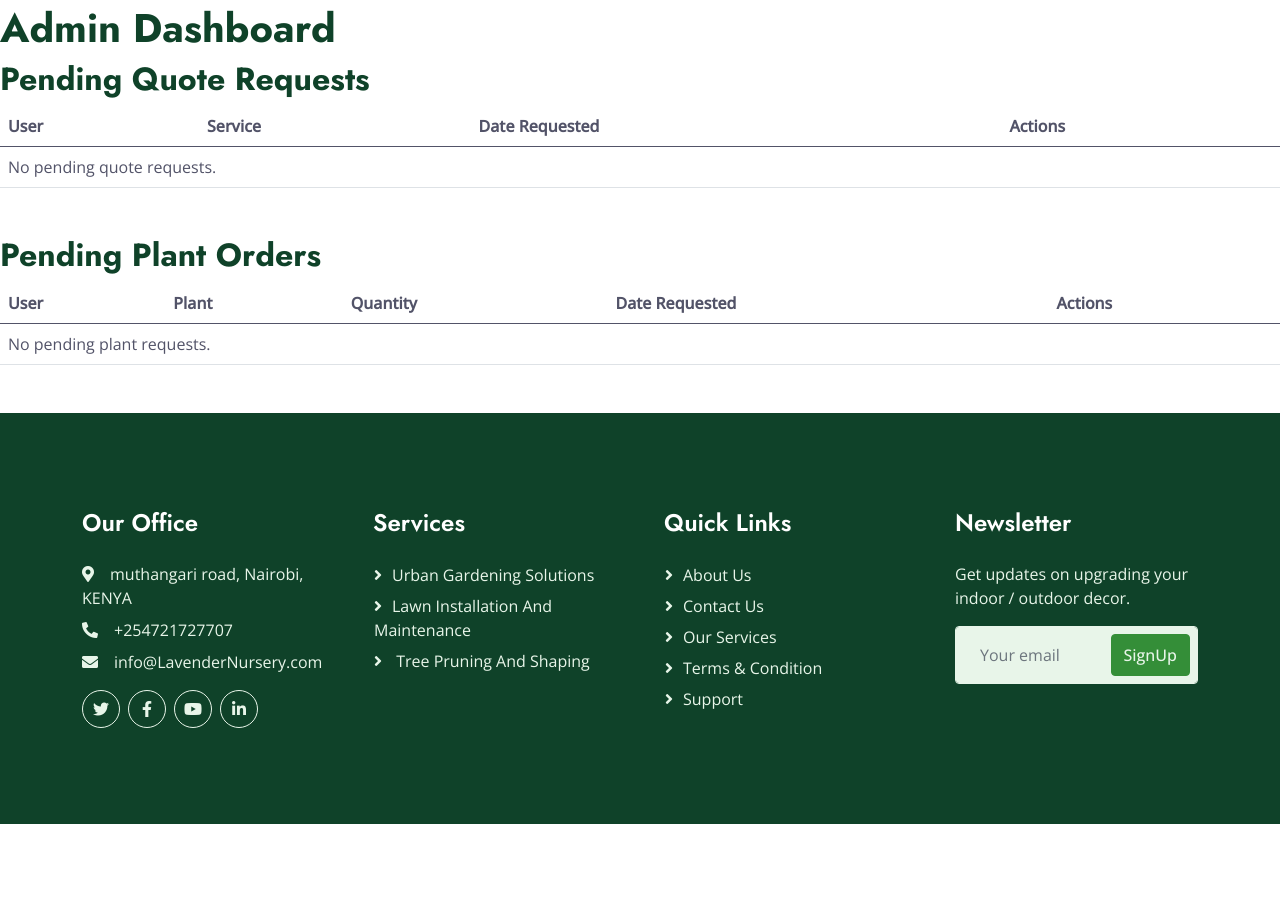
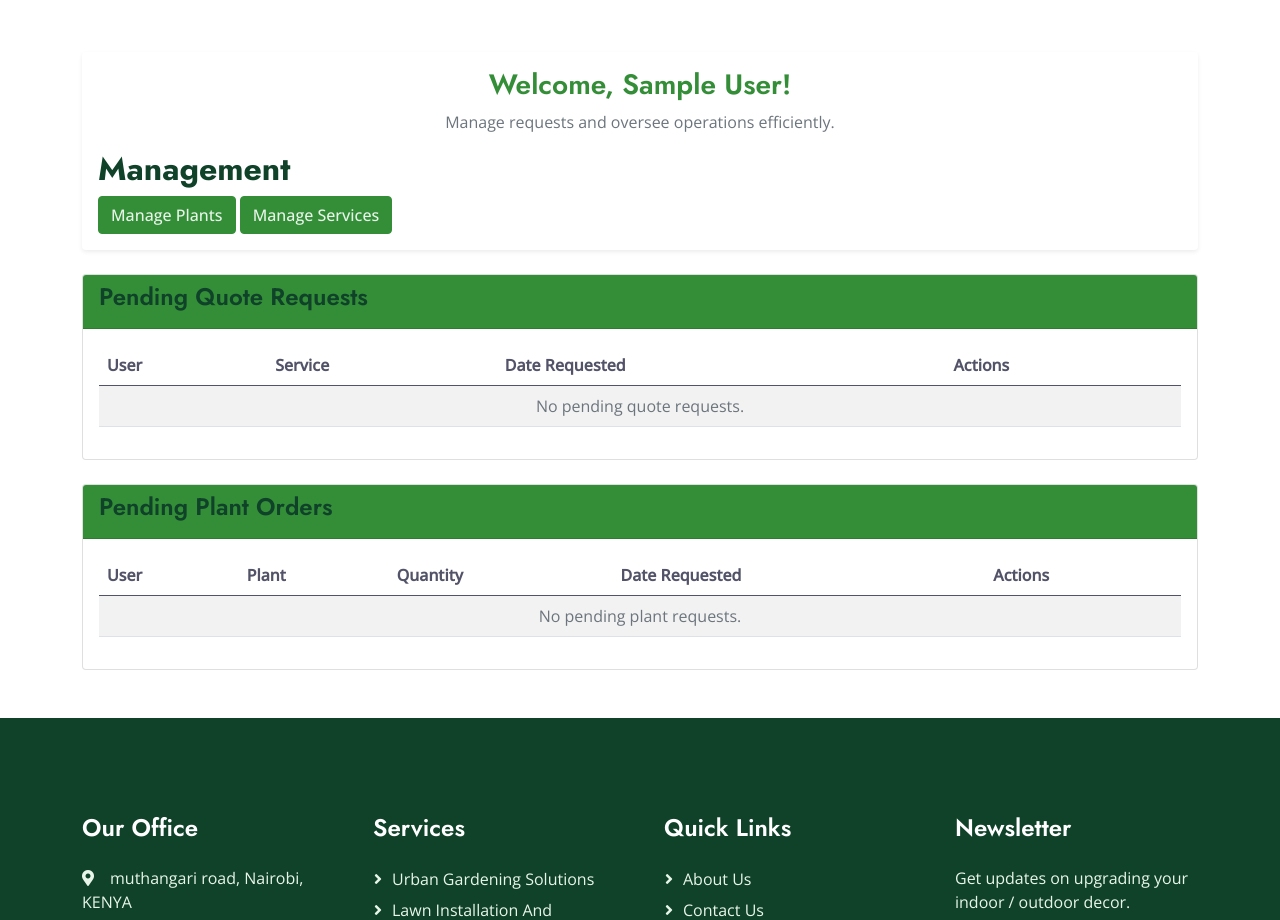
Before and after one commit to Martokim/EmobilisFinalProject, a Django app: page /admin-dashboard/ in a window 1280 px wide. Shown: the part 75-995 px from the top of the page. Before the commit the page ends 899 px from the top, so only its background shows below. Run offline with Django 5.2, Linux system fonts and the light colour scheme; the visitor is signed in with stand-in values (Sample User, id 1); data that the repository does not hold is empty; some libraries are stand-ins or nearby versions.

Commit message:
admin dashboard improvement

```diff
--- a/my_app/templates/admin_dashboard.html
+++ b/my_app/templates/admin_dashboard.html
@@ -1,10 +1,26 @@
 {% extends 'base.html' %}
 
 {% block content %}
-<h1>Admin Dashboard</h1>
+<div class="container mt-5">
+    <div class="card border-0 shadow-sm mb-4">
+        <div class="card-body">
+            <!-- Display Admin's Name -->
+            <h3 class="text-center text-primary">Welcome, {{ request.user.get_full_name|default:request.user.username }}!</h3>
+            <p class="text-center text-muted">Manage requests and oversee operations efficiently.</p>
+            <h2>Management</h2>
+            <a href="{% url 'manage_plants' %}" class="btn btn-primary">Manage Plants</a>
+            <a href="{% url 'manage_services' %}" class="btn btn-primary">Manage Services</a>
 
-<h2>Pending Quote Requests</h2>
-<table class="table">
+        </div>
+    </div>
+
+    <!-- Pending Quote Requests Section -->
+    <div class="card mb-4">
+        <div class="card-header bg-primary text-white">
+            <h4>Pending Quote Requests</h4>
+        </div>
+        <div class="card-body">
+            <table class="table table-striped">
                 <thead>
                     <tr>
                         <th>User</th>
@@ -25,14 +41,21 @@
                     </tr>
                     {% empty %}
                     <tr>
-            <td colspan="4">No pending quote requests.</td>
+                        <td colspan="4" class="text-center text-muted">No pending quote requests.</td>
                     </tr>
                     {% endfor %}
                 </tbody>
             </table>
+        </div>
+    </div>
 
-<h2 class="mt-5">Pending Plant Orders</h2>
-<table class="table">
+    <!-- Pending Plant Orders Section -->
+    <div class="card">
+        <div class="card-header bg-primary text-white">
+            <h4>Pending Plant Orders</h4>
+        </div>
+        <div class="card-body">
+            <table class="table table-striped">
                 <thead>
                     <tr>
                         <th>User</th>
@@ -55,9 +78,12 @@
                     </tr>
                     {% empty %}
                     <tr>
-            <td colspan="5">No pending plant requests.</td>
+                        <td colspan="5" class="text-center text-muted">No pending plant requests.</td>
                     </tr>
                     {% endfor %}
                 </tbody>
             </table>
+        </div>
+    </div>
+</div>
 {% endblock %}
```
Lines whose indentation alone changed are shown as unchanged.
